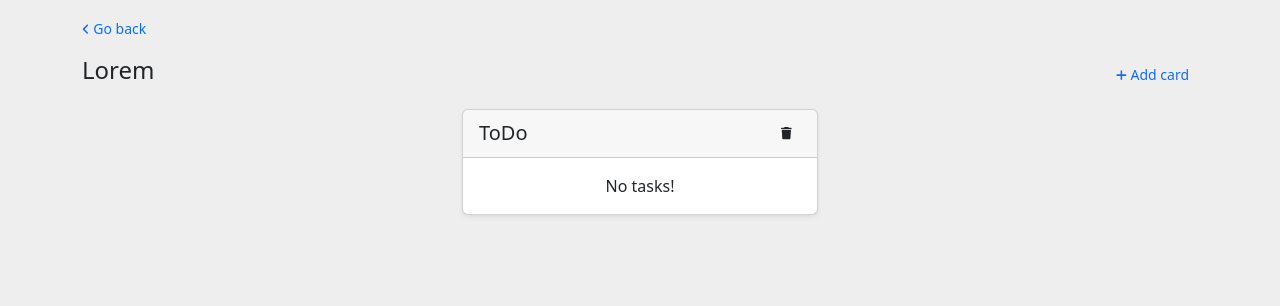
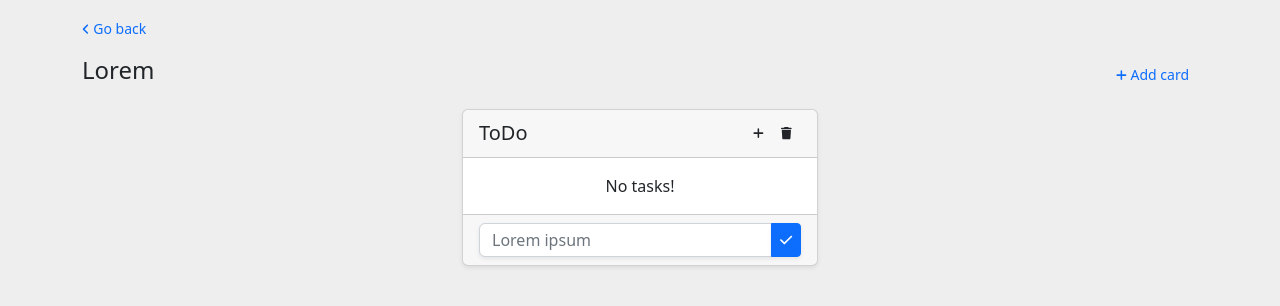
Before and after one commit to Kajaia/vue-crm-app, a Vue app: page /boards/1 in a window 1280 px wide. Shown: the top 306 px of the page. Built offline with nearby package versions, Linux system fonts and the light colour scheme.

Commit message:
Added task add functionality

```diff
--- a/src/components/cards/CardsList.vue
+++ b/src/components/cards/CardsList.vue
@@ -1,8 +1,10 @@
 <script setup>
 import { useCardsStore } from "@/stores/cards";
+import { ref } from "vue";
 import { computed } from "@vue/reactivity";
 import CardRemove from "@/components/cards/CardRemove.vue";
 import TasksList from "@/components/tasks/TasksList.vue";
+import TasksForm from "@/components/tasks/TasksForm.vue";
 
 const props = defineProps({
   id: String,
@@ -10,6 +12,8 @@ const props = defineProps({
 
 const store = useCardsStore();
 const cards = computed(() => store.getCardsByBoardId(props.id));
+
+const addTaskToggle = ref(false);
 </script>
 
 <template>
@@ -21,10 +25,18 @@ const cards = computed(() => store.getCardsByBoardId(props.id));
         <h2 class="fs-5 mb-0">
           {{ card.title }}
         </h2>
-        <CardRemove :id="card.id" :title="card.title" />
+        <div>
+          <button class="btn btn-sm">
+            <i class="fas fa-plus fa-sm"></i>
+          </button>
+          <CardRemove :id="card.id" :title="card.title" />
+        </div>
       </div>
       <div class="card-body">
         <TasksList :cardId="card.id" />
+      </div>
+      <div class="card-footer">
+        <TasksForm :cardId="card.id" />
       </div>
     </div>
   </div>
--- /dev/null
+++ b/src/components/tasks/TasksForm.vue
@@ -0,0 +1,36 @@
+<script setup>
+import { useTasksStore } from "@/stores/tasks";
+import { ref } from "vue";
+import toast from "@/alerts/toast";
+
+const props = defineProps({
+  cardId: Number,
+});
+
+const store = useTasksStore();
+
+const title = ref("");
+
+const addTask = () => {
+  store.addTask(title.value, props.cardId);
+
+  toast("success", `Task "${title.value}" created`);
+
+  title.value = "";
+};
+</script>
+
+<template>
+  <form @submit.prevent="addTask" class="input-group">
+    <input
+      v-model="title"
+      type="text"
+      class="form-control py-1 shadow-sm"
+      placeholder="Lorem ipsum"
+      required
+    />
+    <button type="submit" class="btn btn-sm btn-primary shadow-sm">
+      <i class="fas fa-check"></i>
+    </button>
+  </form>
+</template>
--- a/src/stores/tasks.js
+++ b/src/stores/tasks.js
@@ -26,5 +26,15 @@ export const useTasksStore = defineStore({
 
       updateTasksStorage(this.tasks);
     },
+    addTask(title, cardId) {
+      this.tasks.push({
+        id: this.tasks.length + 1,
+        title: title,
+        position: this.tasks.position + 1,
+        card_id: cardId,
+      });
+
+      updateTasksStorage(this.tasks);
+    },
   },
 });
```
